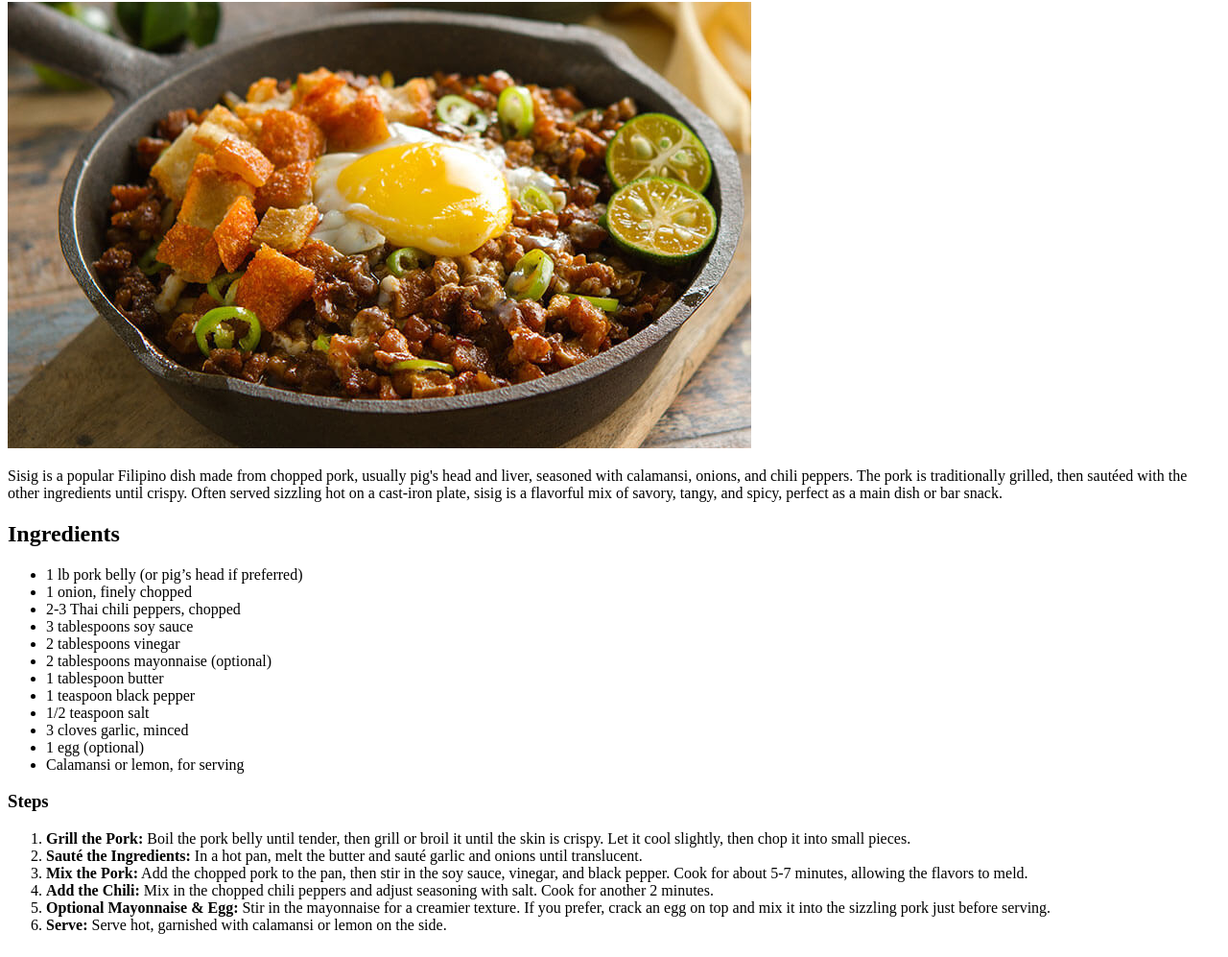
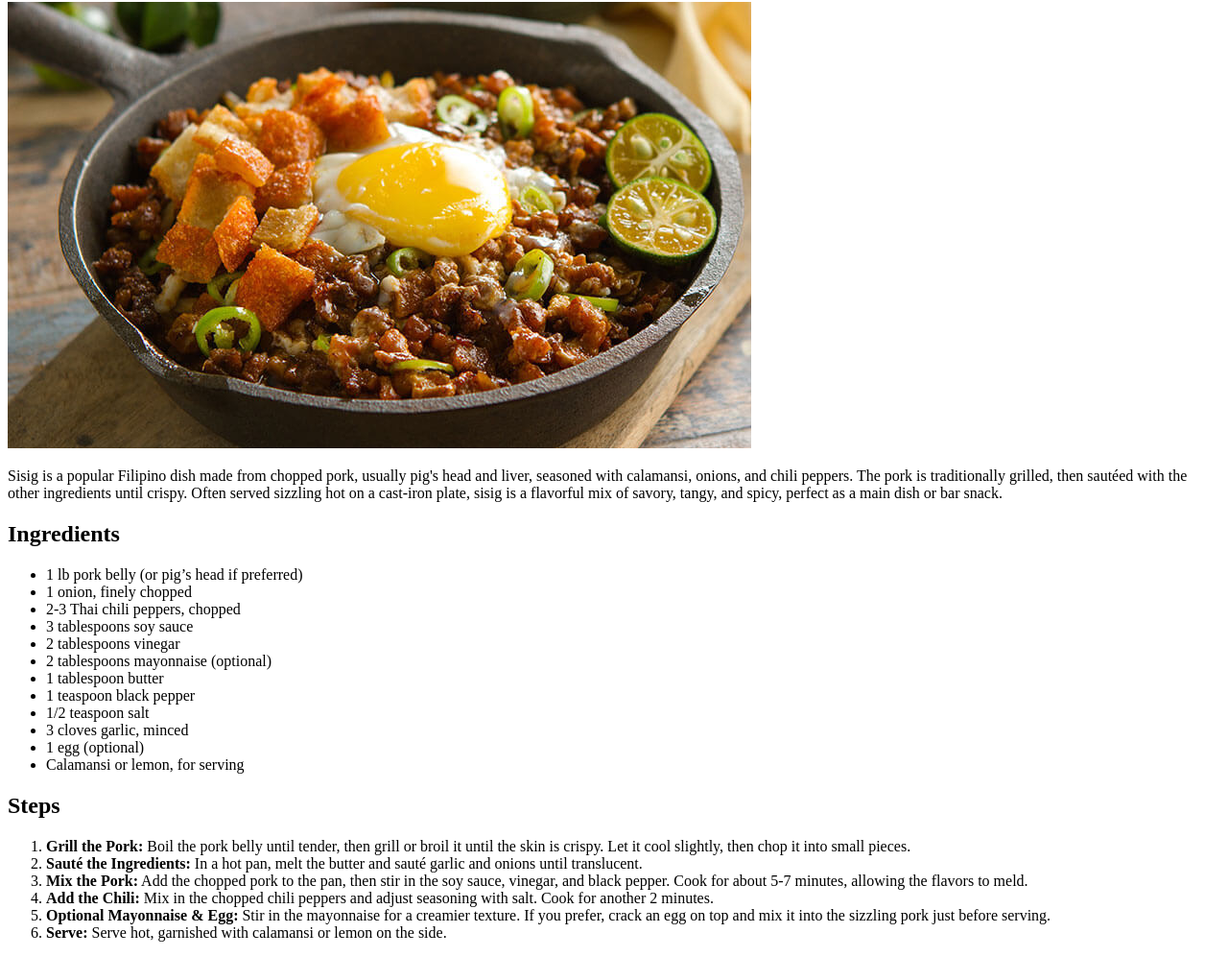
Before and after one commit to dm-ildex/odin-recipes, a plain HTML site: page recipes/sisig.html in a window 1280 px wide. Shown: the part 78-1075 px from the top of the page at 96% size. Drawn offline with Linux system fonts and the light colour scheme.

Commit message:
Updated heading to h2 from h3

```diff
--- a/recipes/sisig.html
+++ b/recipes/sisig.html
@@ -25,7 +25,7 @@
         <li>Calamansi or lemon, for serving</li>
     </ul>
 
-    <h3>Steps</h3>
+    <h2>Steps</h2>
     <ol>
         <li><strong>Grill the Pork:</strong> Boil the pork belly until tender, then grill or broil it until the skin is crispy. Let it cool slightly, then chop it into small pieces.</li>
         <li><strong>Sauté the Ingredients:</strong> In a hot pan, melt the butter and sauté garlic and onions until translucent.</li>
```
Also changed, not shown: recipes/sinigang.html (+1 -0 lines).
